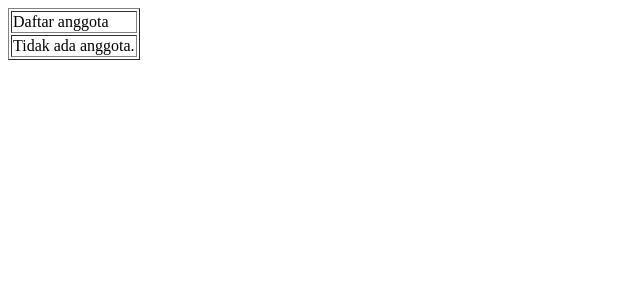
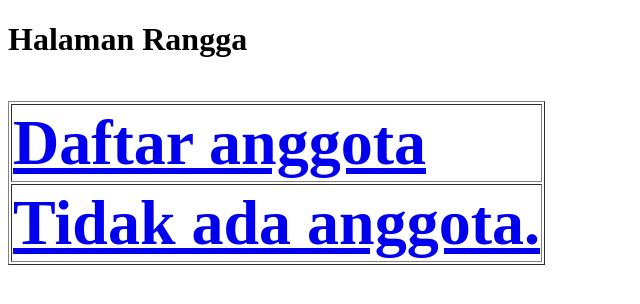
Before and after one commit to 2304111010062/STIK2018-2025-7-GreenTrack, a plain HTML site: page index.html in a window 1280 px wide. Shown: the whole page, without its empty margins (0-640 px from the left). Drawn offline with Linux system fonts and the light colour scheme.

Commit message:
index.html

```diff
--- a/index.html
+++ b/index.html
@@ -4,6 +4,7 @@
     <title>Utama – Admin</title>
   </head>
 <body>
+    <H1>Halaman Rangga<a href="2304111010053.html"><H1>
   <table border=”0”>
     <tr><td>Daftar anggota</td></tr>
     <tr><td>Tidak ada anggota.</td></tr>
```
Also changed, not shown: 1 other file.
